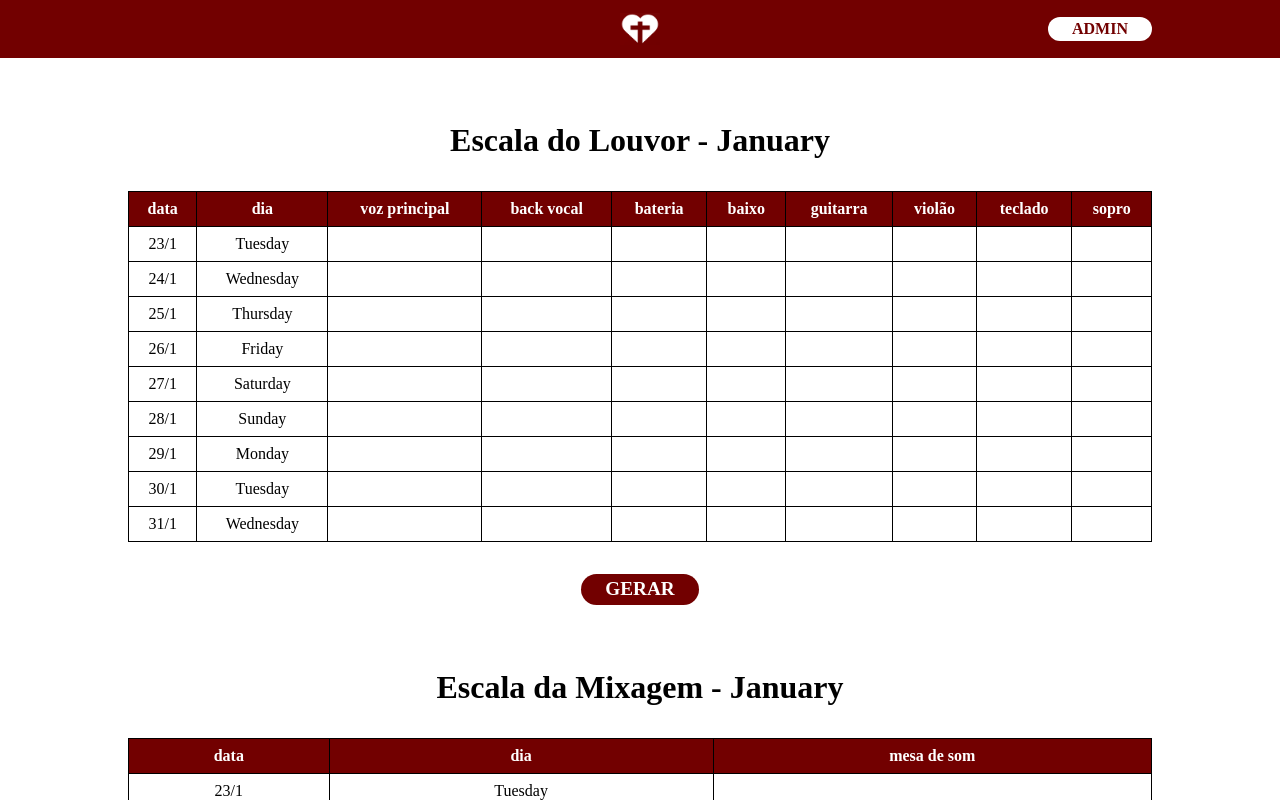
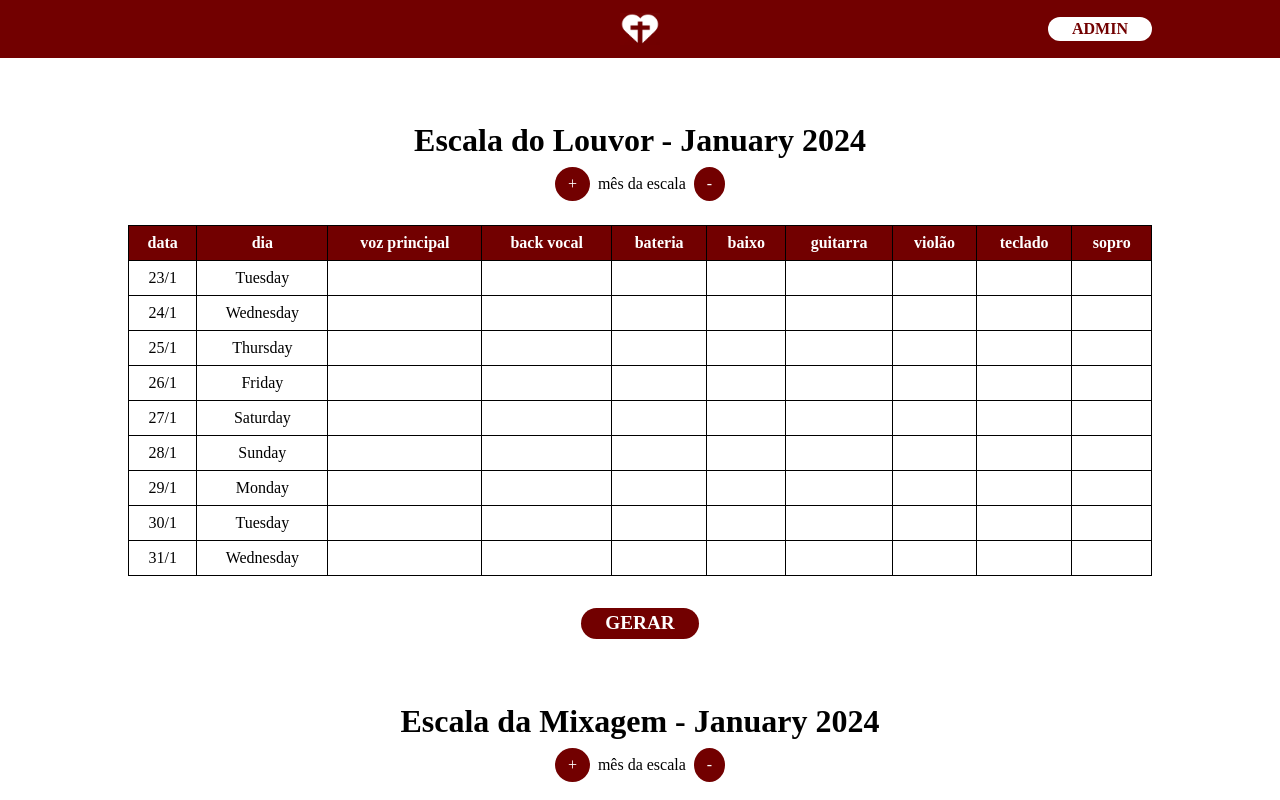
Before and after one commit to jabriboy/ESCALAnator2000, a React (Vite) app: page / in a window 1280 px wide. Shown: the top 800 px of the page. Built offline with nearby package versions, Linux system fonts and the light colour scheme.

Commit message:
able to change the month of each rotation

```diff
--- a/src/components/escala/Escala.jsx
+++ b/src/components/escala/Escala.jsx
@@ -4,9 +4,9 @@ import './style/EscalaStyle.css';
 import gerarEscala from './gerador.js'
 
 function Escala(props) {
-  const [date] = useState(new Date());
-  const [lastDay] = useState(new Date(date.getFullYear(), date.getMonth() + 1, 0));
-  const [daysMonth] = useState(Array.from({ length: lastDay.getDate() - date.getDate() + 1 }, (_, index) => index));
+  const [date, setDate] = useState(new Date());
+  const [lastDay, setLastDay] = useState(new Date(date.getFullYear(), date.getMonth() + 1, 0));
+  const [daysMonth, setDaysMonth] = useState(Array.from({ length: lastDay.getDate() - date.getDate() + 1 }, (_, index) => index));
   const [escala, setEscala] = useState([]);
 
   const gerar = () => {
@@ -14,6 +14,25 @@ function Escala(props) {
     setEscala(newEscala)
   }
 
+  const monthUp = () => {
+    const newDate = new Date()
+    newDate.setDate(1)
+    newDate.setMonth(date.getMonth()+1)
+    setDate(newDate)
+    const newLastDate = new Date(newDate.getFullYear(), newDate.getMonth() + 1, 0)
+    setLastDay(newLastDate)
+    setDaysMonth(Array.from({ length: newLastDate.getDate() }, (_, index) => index))
+  }
+
+  const monthDown = () => {
+    const newDate = new Date()
+    newDate.setDate(1)
+    newDate.setMonth(date.getMonth()-1)
+    setDate(newDate)
+    const newLastDate = new Date(newDate.getFullYear(), newDate.getMonth() + 1, 0)
+    setLastDay(newLastDate)
+    setDaysMonth(Array.from({ length: newLastDate.getDate() }, (_, index) => index))
+  }
 
   const changeName = (e) => {
     // var newName = prompt("atualize", e.target.innerHTML)
@@ -28,7 +47,12 @@ function Escala(props) {
     <>
       <div className="escala">
         <div className="container">
-          <h1>{props.escala.title} - {date.toLocaleDateString('default', { month: 'long' })}</h1>
+          <h1>{props.escala.title} - {date.toLocaleDateString('default', { month: 'long' })} {date.getFullYear()}</h1>
+          <div className="div-month">
+            <div className="btn-month" onClick={monthUp}>+</div>
+            <p>mês da escala</p>
+            <div className="btn-month" onClick={monthDown}>-</div>
+          </div>
           <table>
             <thead>
               <tr>
--- a/src/components/escala/style/EscalaStyle.css
+++ b/src/components/escala/style/EscalaStyle.css
@@ -35,6 +35,27 @@
 .escala .container .segunda-feira {
   background-color: black;
 }
+.escala .container .div-month {
+  display: flex;
+  justify-content: center;
+  align-items: center;
+  margin-top: -2rem;
+  margin-bottom: 1rem;
+}
+.escala .container .div-month .btn-month {
+  transition: 0.2s;
+  cursor: pointer;
+  background: #720000;
+  color: white;
+  padding: 0.5rem 0.8rem;
+  border-radius: 50%;
+  margin: 0 0.5rem;
+}
+.escala .container .div-month .btn-month:hover {
+  background-color: #e39595;
+  color: #1f1f1f;
+  transition: 0.2s;
+}
 .escala .container .btn-gerar {
   cursor: pointer;
   background: #720000;
@@ -66,11 +87,11 @@
     padding: 0.1rem 0.1rem;
   }
 }
-@media screen and (max-width: 800px) and (min-width: 401px) {
+@media screen and (max-width: 1000px) and (min-width: 401px) {
   .escala .container {
     margin: 0 0.5rem;
   }
   .escala .container th, .escala .container td {
-    padding: 0.2rem 0.5rem;
+    padding: 0rem 0.5rem;
   }
 }/*# sourceMappingURL=EscalaStyle.css.map */
--- a/src/components/escala/style/EscalaStyle.scss
+++ b/src/components/escala/style/EscalaStyle.scss
@@ -35,6 +35,27 @@
 		.segunda-feira{
 			background-color: black;
 		}
+		.div-month{
+			display: flex;
+			justify-content: center;
+			align-items: center;
+			margin-top: -2rem;
+			margin-bottom: 1rem;
+			.btn-month{
+				transition: .2s;
+				cursor: pointer;
+				background: #720000;
+				color: white;
+				padding: .5rem .8rem;
+				border-radius: 50%;
+				margin: 0 .5rem;
+			}
+			.btn-month:hover{
+				background-color: #e39595;
+				color: #1f1f1f;
+				transition: .2s;
+			}
+		}
 
 		.btn-gerar{
 			cursor: pointer;
@@ -71,12 +92,12 @@
 		}
 	}
 }
-@media screen and (max-width: 800px) and (min-width: 401px){
+@media screen and (max-width: 1000px) and (min-width: 401px){
 	.escala{
 		.container{
 			margin: 0 .5rem;
 		  th, td{
-			padding: .2rem .5rem;
+			padding: 0rem .5rem;
 		  }
 		}
 	}
```
Also changed, not shown: 1 other file (tests, documents, lock files or other folders).
